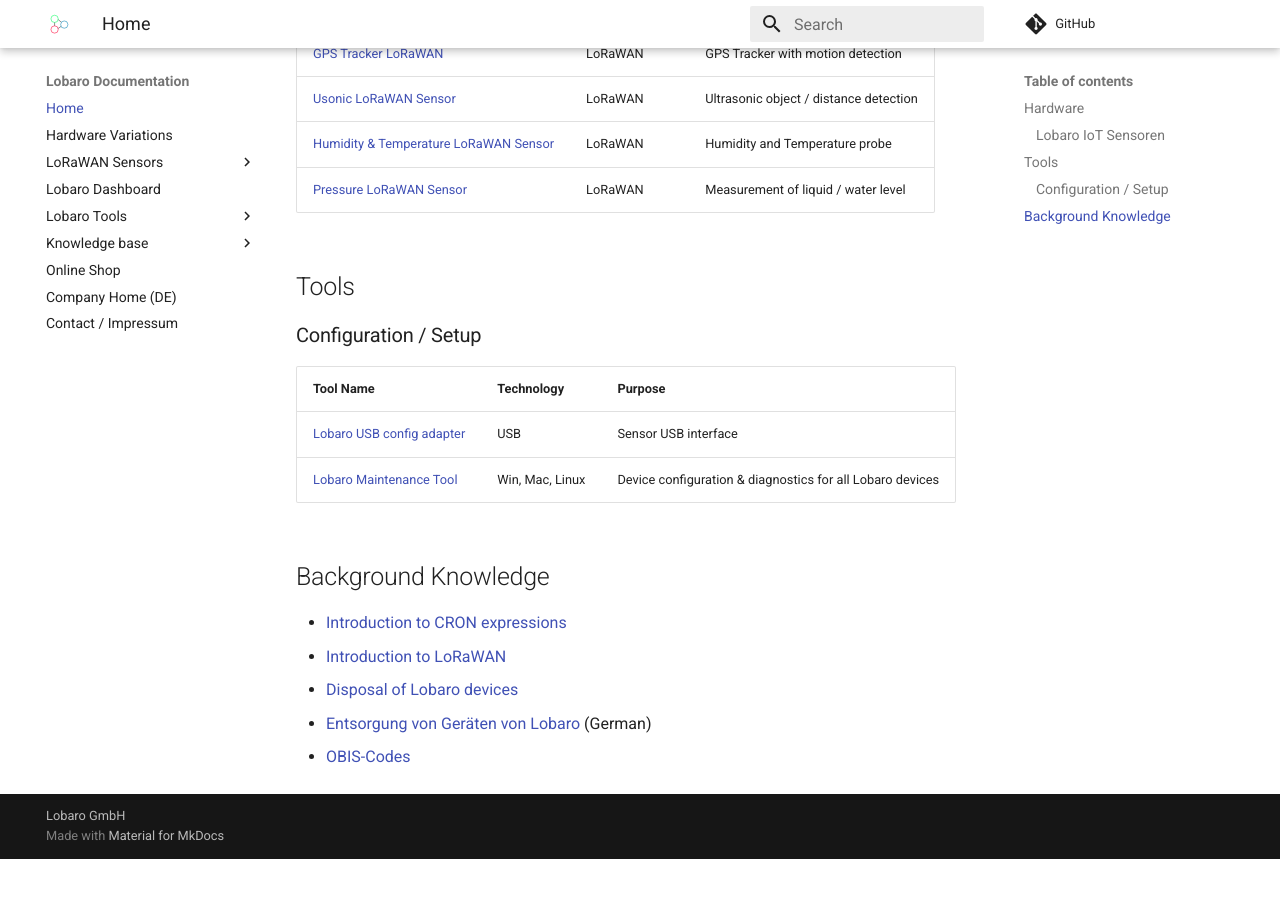
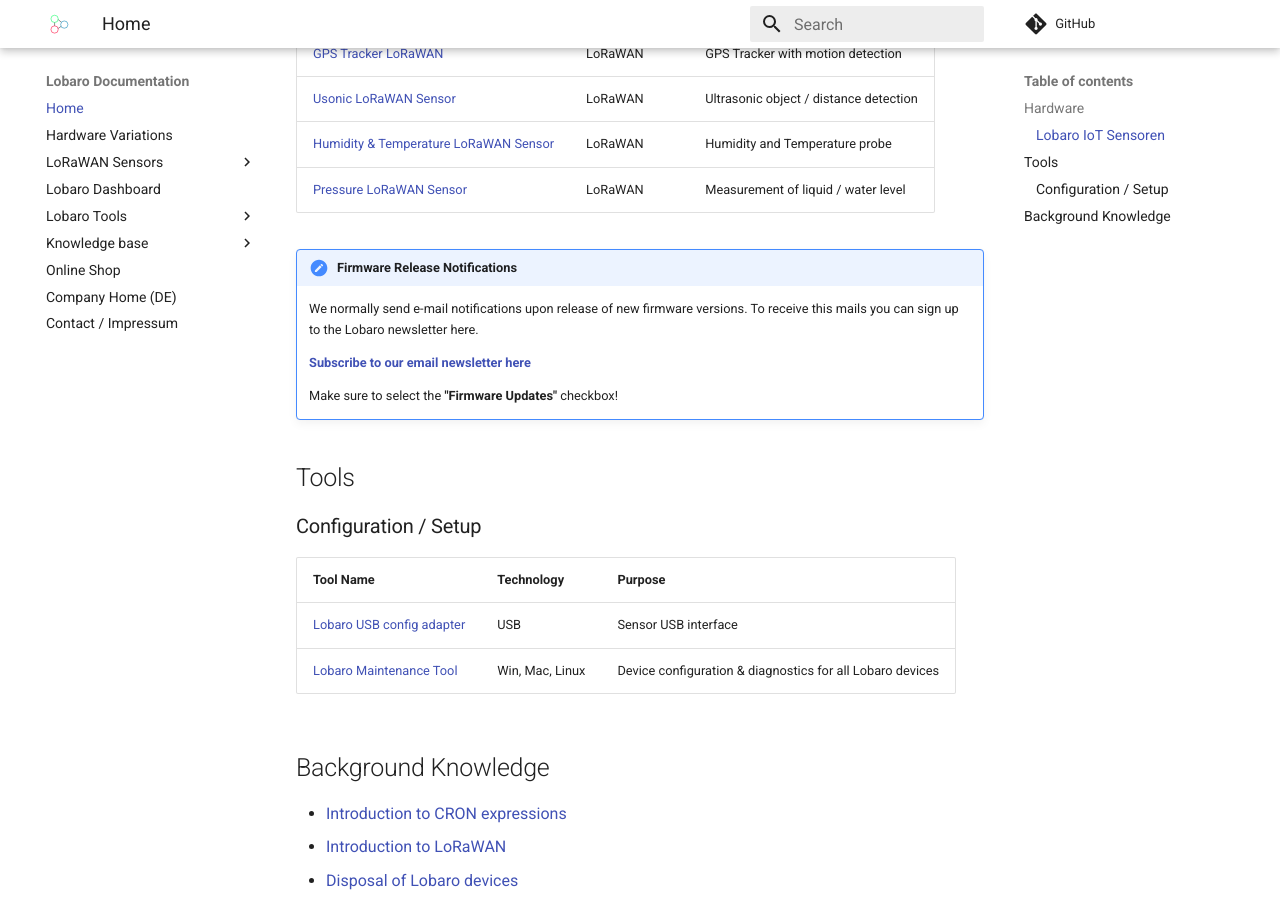
Before and after one commit to Lobaro/docs, an MkDocs documentation site: the page built from docs/index.md, in a window 1280 px wide and 900 px high, scrolled down 539 px. Built offline with MkDocs 1.6.1 and Material for MkDocs 9.7.7, drawn with Linux system fonts in a browser that asks for light colours; a script that is not in the unit is left out; comment, search, counter and statistics services are not loaded; before the commit the page ends 1398 px from its top, so only the background shows below that.

Commit message:
add to startpage newsletter badge too

```diff
--- a/docs/index.md
+++ b/docs/index.md
@@ -20,6 +20,14 @@
 | [Humidity & Temperature LoRaWAN Sensor](lorawan-sensors/humidity-temp-lorawan) | LoRaWAN | Humidity and Temperature probe |
 | [Pressure LoRaWAN Sensor](lorawan-sensors/pressure-lorawan) | LoRaWAN | Measurement of liquid / water level |
 
+!!! hint "Firmware Release Notifications"
+    We normally send e-mail notifications upon release of new firmware versions. To receive this mails you can sign up
+    to the Lobaro newsletter here.
+
+    [**Subscribe to our email newsletter here**](http://eepurl.com/gQYRbH){: target="_blank"}
+
+    Make sure to select the **"Firmware Updates"** checkbox!
+
 ## Tools
 
 ### Configuration / Setup
```
